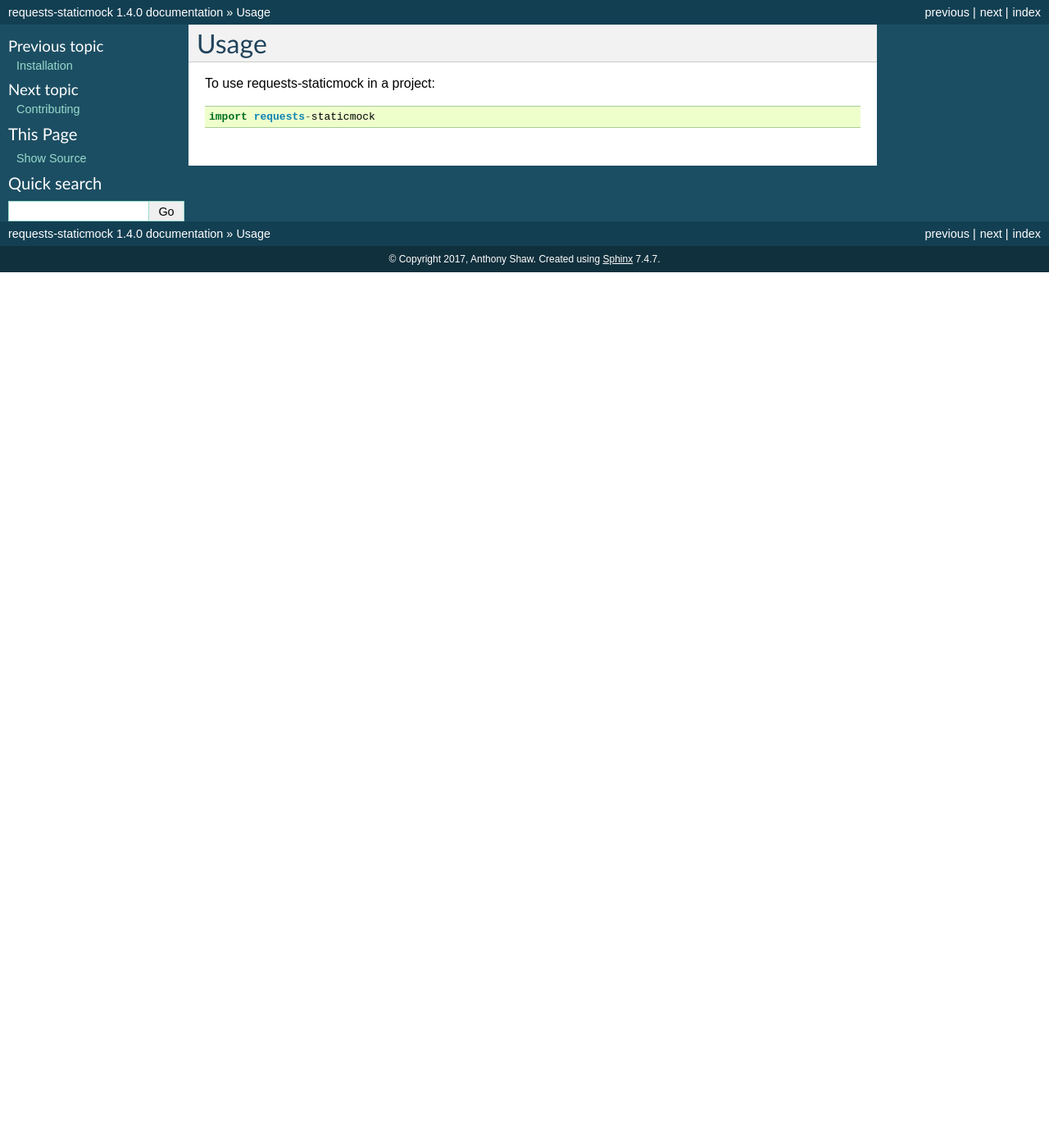
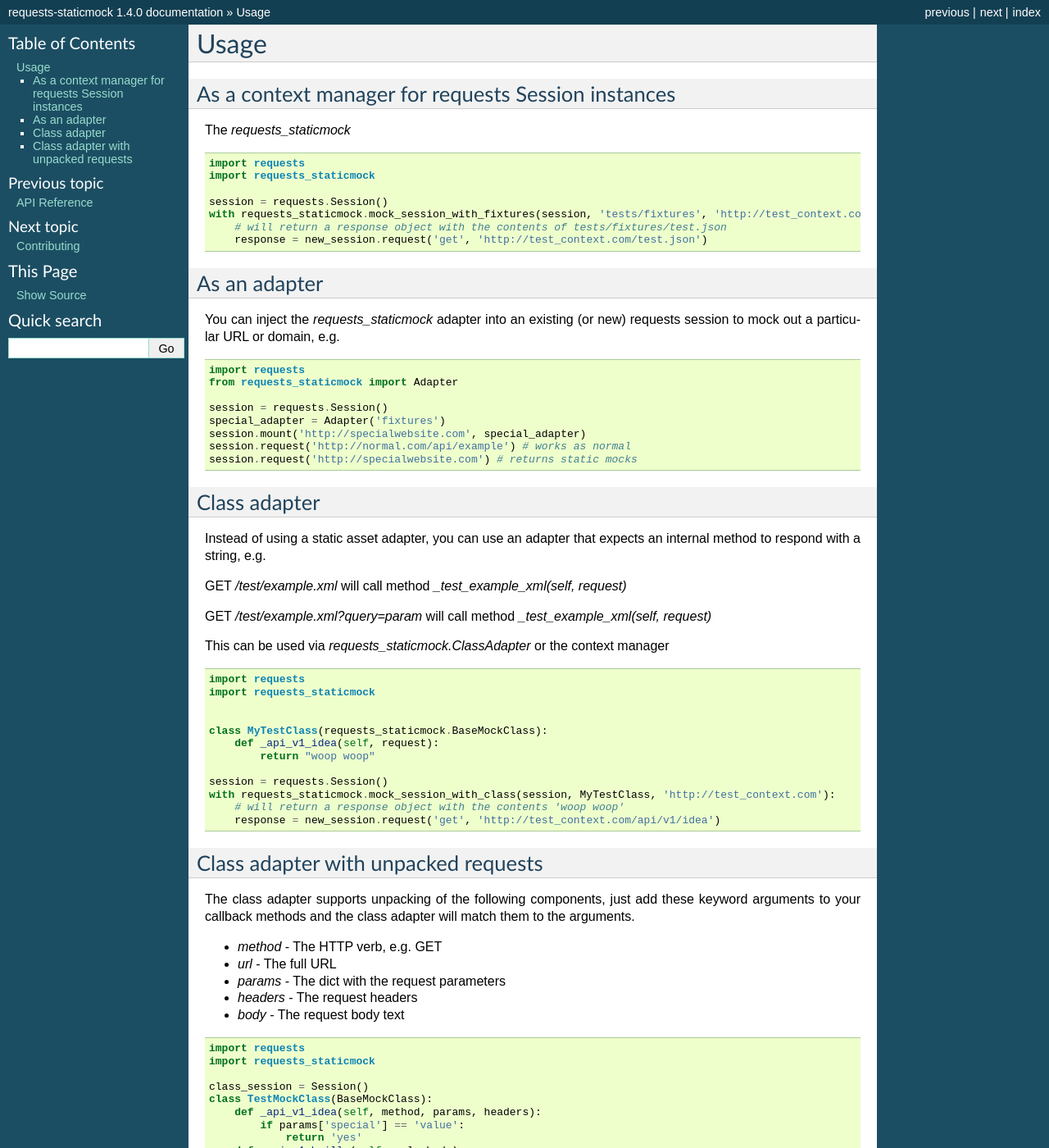
Before and after one commit to tonybaloney/requests-staticmock, a Sphinx documentation site: the page built from docs/usage.rst, in a window 1280 px wide and 1400 px high. Shown: the whole window at 82% size. Built offline with Sphinx 7.4.7, drawn with Linux system fonts in a browser that asks for light colours; some of the changed text lies outside the part shown.

Commit message:
improve docs

```diff
--- /dev/null
+++ b/docs/api.rst
@@ -0,0 +1,6 @@
+API Reference
+=============
+
+.. automodule:: requests_staticmock
+    :members:
+    :undoc-members:
--- a/docs/index.rst
+++ b/docs/index.rst
@@ -13,6 +13,7 @@ Contents:
 
    readme
    installation
+   api
    usage
    contributing
    authors
--- a/docs/usage.rst
+++ b/docs/usage.rst
@@ -1,7 +1,94 @@
-=====
+
 Usage
-=====
+-----
 
-To use requests-staticmock in a project::
+As a context manager for requests Session instances
+~~~~~~~~~~~~~~~~~~~~~~~~~~~~~~~~~~~~~~~~~~~~~~~~~~~
 
-    import requests-staticmock
+The `requests_staticmock`
+
+.. code-block:: python
+
+    import requests
+    import requests_staticmock
+
+    session = requests.Session()
+    with requests_staticmock.mock_session_with_fixtures(session, 'tests/fixtures', 'http://test_context.com'):
+        # will return a response object with the contents of tests/fixtures/test.json
+        response = new_session.request('get', 'http://test_context.com/test.json')
+
+As an adapter
+~~~~~~~~~~~~~
+
+You can inject the `requests_staticmock` adapter into an existing (or new) requests session to mock out a particular URL
+or domain, e.g.
+
+.. code-block:: python
+
+    import requests
+    from requests_staticmock import Adapter
+
+    session = requests.Session()
+    special_adapter = Adapter('fixtures')
+    session.mount('http://specialwebsite.com', special_adapter)
+    session.request('http://normal.com/api/example') # works as normal
+    session.request('http://specialwebsite.com') # returns static mocks
+
+Class adapter
+~~~~~~~~~~~~~
+
+Instead of using a static asset adapter, you can use an adapter that expects an internal method to respond with a string, e.g.
+
+GET `/test/example.xml` will call method `_test_example_xml(self, request)`
+
+GET `/test/example.xml?query=param` will call method `_test_example_xml(self, request)`
+
+This can be used via `requests_staticmock.ClassAdapter` or the context manager
+
+
+.. code-block:: python
+
+    import requests
+    import requests_staticmock
+
+
+    class MyTestClass(requests_staticmock.BaseMockClass):
+        def _api_v1_idea(self, request):
+            return "woop woop"
+
+    session = requests.Session()
+    with requests_staticmock.mock_session_with_class(session, MyTestClass, 'http://test_context.com'):
+        # will return a response object with the contents 'woop woop'
+        response = new_session.request('get', 'http://test_context.com/api/v1/idea')
+
+Class adapter with unpacked requests
+~~~~~~~~~~~~~~~~~~~~~~~~~~~~~~~~~~~~
+
+The class adapter supports unpacking of the following components, just add these keyword arguments
+to your callback methods and the class adapter will match them to the arguments.
+
+* `method` - The HTTP verb, e.g. GET
+* `url` - The full URL
+* `params` - The dict with the request parameters
+* `headers` - The request headers
+* `body` - The request body text
+
+.. code-block:: python
+
+    import requests
+    import requests_staticmock
+
+    class_session = Session()
+    class TestMockClass(BaseMockClass):
+        def _api_v1_idea(self, method, params, headers):
+            if params['special'] == 'value':
+                return 'yes'
+        def _api_v1_brillo(self, url, body):
+            if json.loads(body)['special'] == 'value':
+                return 'yes'
+
+    a = ClassAdapter(TestMockClass)
+
+    session = requests.Session()
+    with requests_staticmock.mock_session_with_class(session, MyTestClass, 'http://test_context.com'):
+        response = new_session.request('get', 'http://test_context.com/api/v1/idea')
--- a/setup.py
+++ b/setup.py
@@ -40,7 +40,7 @@ setup(
     license="Apache License (2.0)",
     zip_safe=False,
     keywords='requests_staticmock',
-     classifiers=[
+    classifiers=[
         'Development Status :: 5 - Production/Stable',
         'Environment :: Console',
         'Intended Audience :: Developers',
```
Also changed, not shown: docs/installation.rst (+0 -7 lines).
